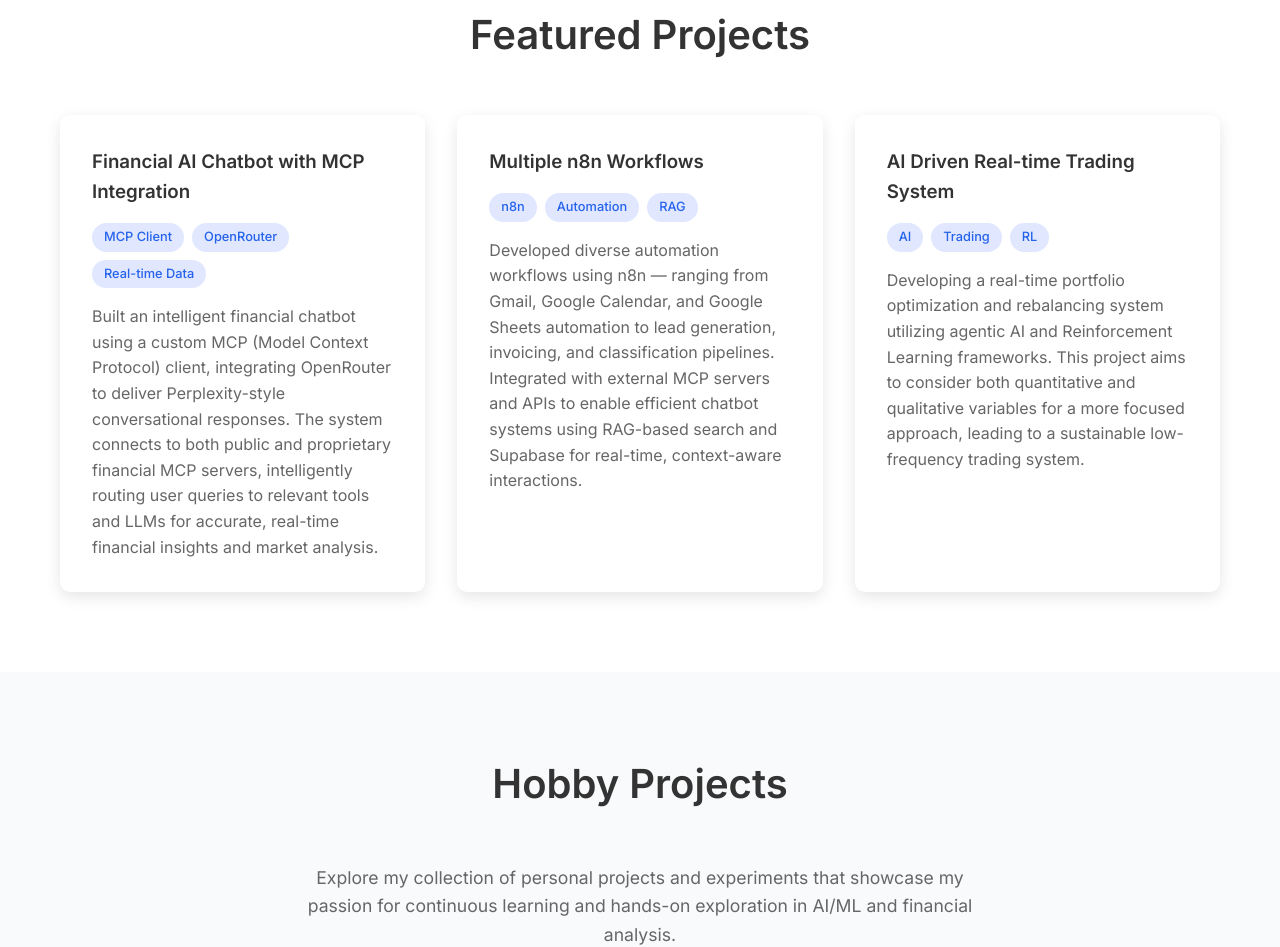
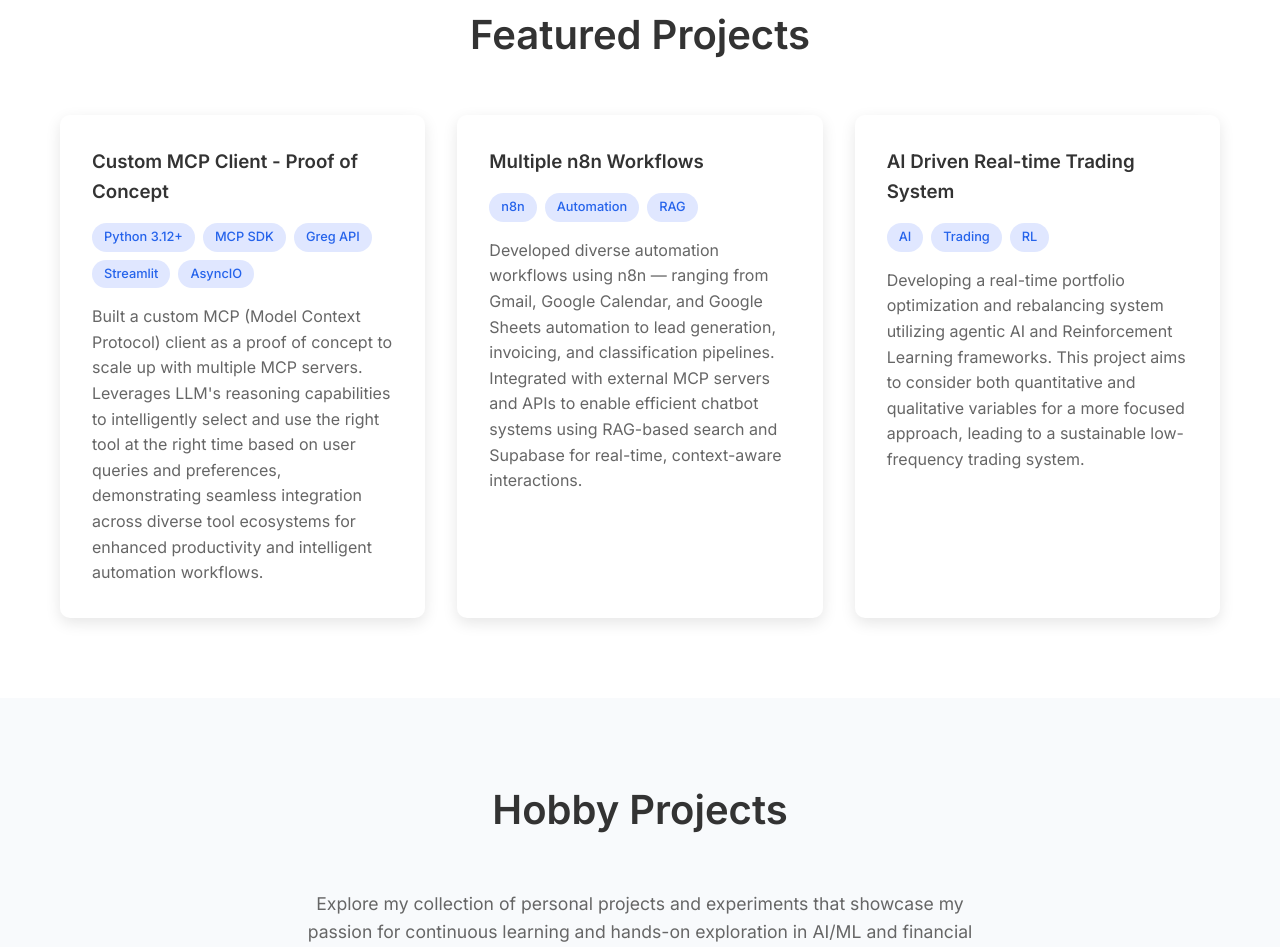
Before and after one commit to mbohra07/Madhuram-s-Portfolio, a plain HTML site: page index.html in a window 1280 px wide. Shown: the part 4466-5413 px from the top of the page. Drawn offline with Linux system fonts and the light colour scheme.

Commit message:
Update Custom MCP Client project with accurate tech stack
- Updated project title to 'Custom MCP Client - Proof of Concept'
- Corrected tech stack: Python 3.12+, MCP SDK, Greg API, Streamlit, AsyncIO
- Enhanced description to emphasize multi-server scaling capabilities
- Highlighted LLM reasoning for intelligent tool selection based on user queries
- Updated both README.md and portfolio website for consistency
- Reflects proof of concept approach for diverse tool ecosystem integration

```diff
--- a/index.html
+++ b/index.html
@@ -297,19 +297,21 @@
             <div class="projects-grid">
                 <div class="project-card">
                     <div class="project-header">
-                        <h3>Financial AI Chatbot with MCP Integration</h3>
+                        <h3>Custom MCP Client - Proof of Concept</h3>
                         <div class="project-tags">
-                            <span class="tag">MCP Client</span>
-                            <span class="tag">OpenRouter</span>
-                            <span class="tag">Real-time Data</span>
+                            <span class="tag">Python 3.12+</span>
+                            <span class="tag">MCP SDK</span>
+                            <span class="tag">Greg API</span>
+                            <span class="tag">Streamlit</span>
+                            <span class="tag">AsyncIO</span>
                         </div>
                     </div>
                     <p class="project-description">
-                        Built an intelligent financial chatbot using a custom MCP (Model Context Protocol) client,
-                        integrating OpenRouter to deliver Perplexity-style conversational responses. The system
-                        connects to both public and proprietary financial MCP servers, intelligently routing
-                        user queries to relevant tools and LLMs for accurate, real-time financial insights and
-                        market analysis.
+                        Built a custom MCP (Model Context Protocol) client as a proof of concept to scale up with
+                        multiple MCP servers. Leverages LLM's reasoning capabilities to intelligently select and use
+                        the right tool at the right time based on user queries and preferences, demonstrating
+                        seamless integration across diverse tool ecosystems for enhanced productivity and
+                        intelligent automation workflows.
                     </p>
                 </div>
                 <div class="project-card">
```
Also changed, not shown: 1 other file.
